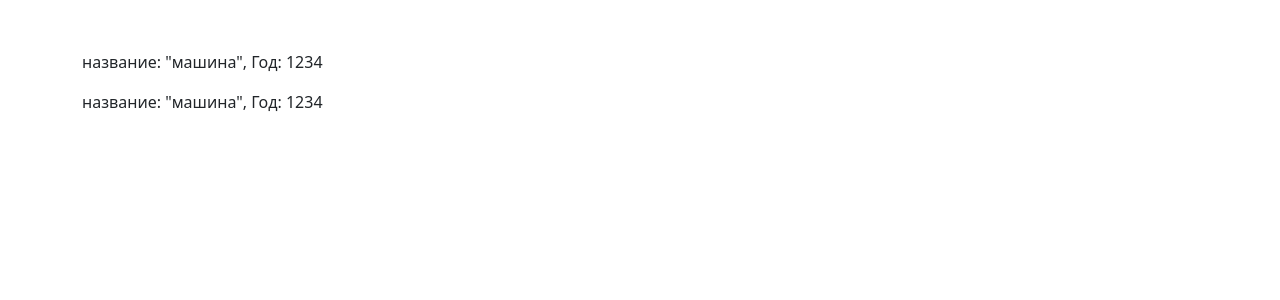
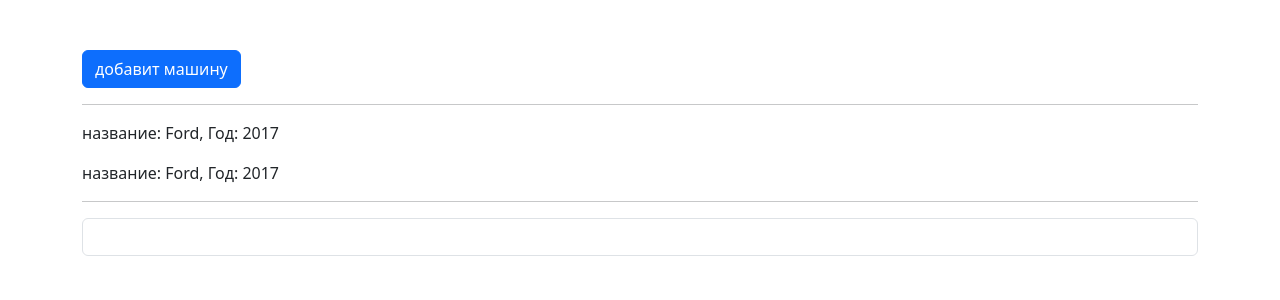
Before and after one commit to Evgenii2104/NewAngulaR, an Angular app in the folder ng-course/: page / in a window 1280 px wide. Shown: the top 300 px of the page. Built offline with nearby package versions, Linux system fonts and the light colour scheme.

Commit message:
связка компонента

```diff
--- a/ng-course/src/app/car/car.component.html
+++ b/ng-course/src/app/car/car.component.html
@@ -1 +1 @@
-<p>название: "машина", Год: 1234</p>
+<p>{{'название'}}: {{ getName() }}, Год: {{ carYear }}</p>
--- a/ng-course/src/app/car/car.component.ts
+++ b/ng-course/src/app/car/car.component.ts
@@ -1,15 +1,17 @@
-import { Component } from '@angular/core';
+import { Component, /*OnInit*/ } from '@angular/core';
 
 @Component({
   selector: 'app-car',
-  templateUrl: 'car.component.html',
+  templateUrl: './car.component.html',
   styleUrls: ['./car.component.css']
-  /*styles: [`
-  h2 {
-    color: aqua;
+})
+export class CarComponent /*implements OnInit*/ {
+  /*constructor() {
+  }*/
+  carName = 'Ford';
+  carYear = 2017
+
+  getName() {
+    return this.carName
   }
-  `]*/
-})
-export class CarComponent {
-
 }
--- a/ng-course/src/app/cars/cars.component.html
+++ b/ng-course/src/app/cars/cars.component.html
@@ -1,2 +1,10 @@
+<button class = "btn btn-primary" (click)="addCar()">добавит машину</button>
+<p>{{ addCarStatus }}</p>
+<hr>
 <app-car></app-car>
 <app-car></app-car>
+
+<hr>
+
+<input type="text" class="form-control" (keyup)="onKeyUp($event)">
+<p>{{ inputText }}</p>
--- a/ng-course/src/app/cars/cars.component.ts
+++ b/ng-course/src/app/cars/cars.component.ts
@@ -6,4 +6,19 @@ import { Component } from '@angular/core';
   styleUrls: ['./cars.component.css']
 })
 export class CarsComponent {
+
+ addCarStatus = "";
+ inputText = ''
+  constructor() {
+
+  }
+
+  addCar() {
+   this.addCarStatus = 'машина добавлена'
+  }
+
+  onKeyUp(event: Event) {
+   //console.log(event);
+    this.inputText = (<HTMLInputElement>event.target).value
+  }
 }
```
